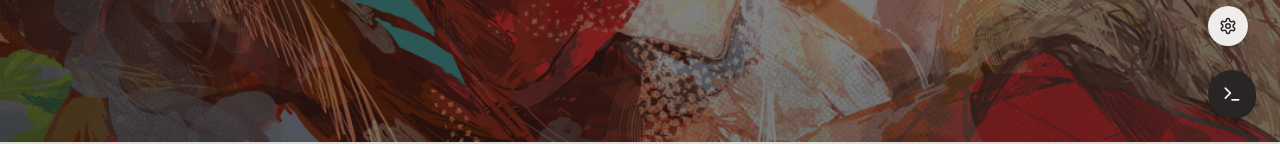
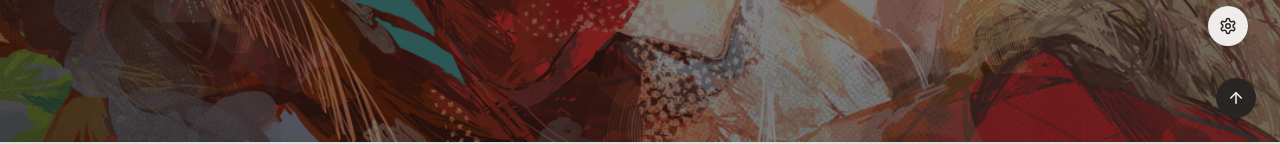
Before and after one commit to zhl3218524121-sys/zhl3218524121-sys.github.io, a React (Vite) app: page / in a window 1280 px wide. Shown: the part 658-802 px from the top of the page. Built offline with nearby package versions, Linux system fonts and the light colour scheme.

Commit message:
revert: remove terminal widget

```diff
--- a/src/App.jsx
+++ b/src/App.jsx
@@ -5,7 +5,7 @@ import Navbar from './components/Navbar'
 import Footer from './components/Footer'
 import BackToTop from './components/BackToTop'
 import ThemeMenu from './components/ThemeMenu'
-import TerminalWidget from './components/TerminalWidget'
+
 import HomePage from './pages/HomePage'
 import AboutPage from './pages/AboutPage'
 import WorksPage from './pages/WorksPage'
@@ -47,7 +47,6 @@ function App() {
       <Footer />
       <ThemeMenu dark={dark} toggleDark={toggleDark} />
       <BackToTop />
-      <TerminalWidget />
     </div>
   )
 }
```
